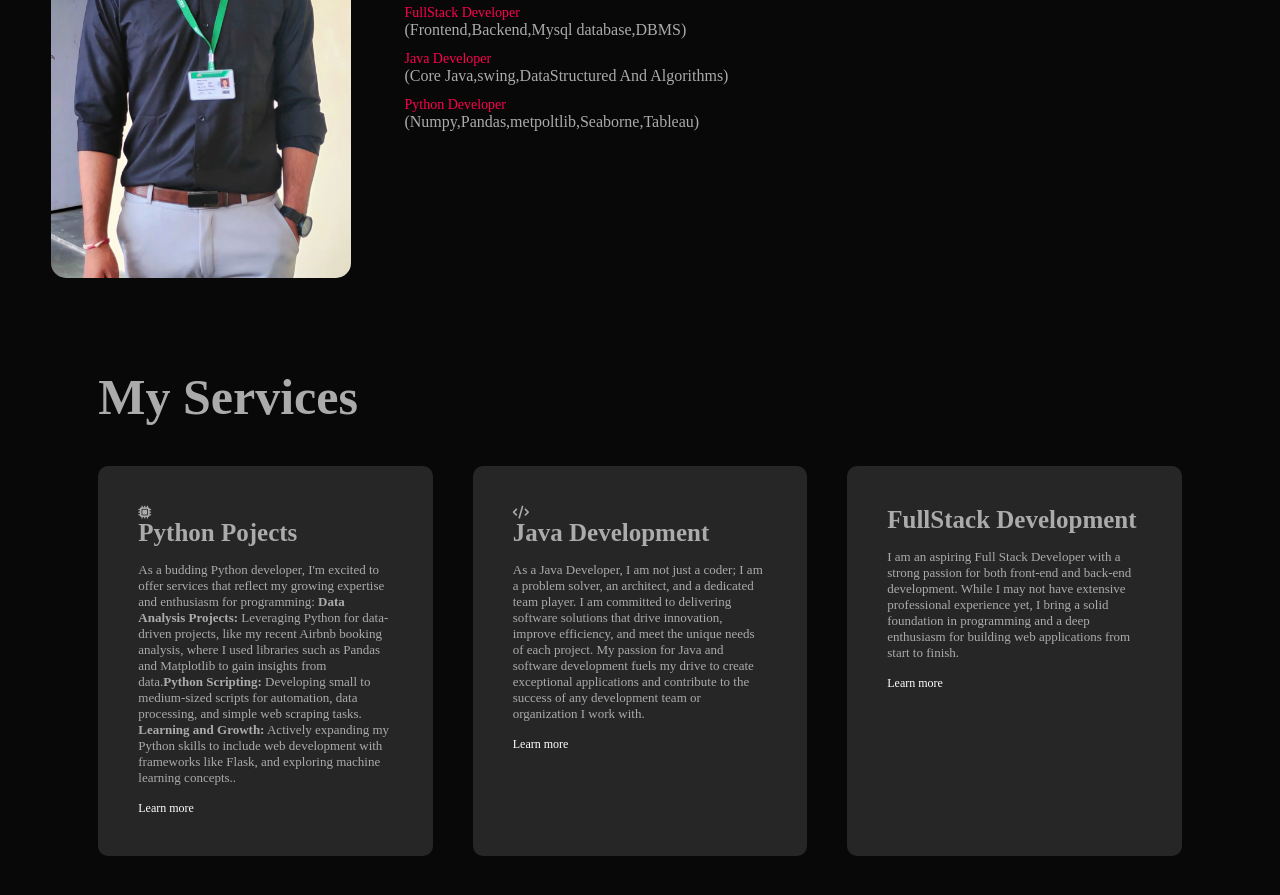
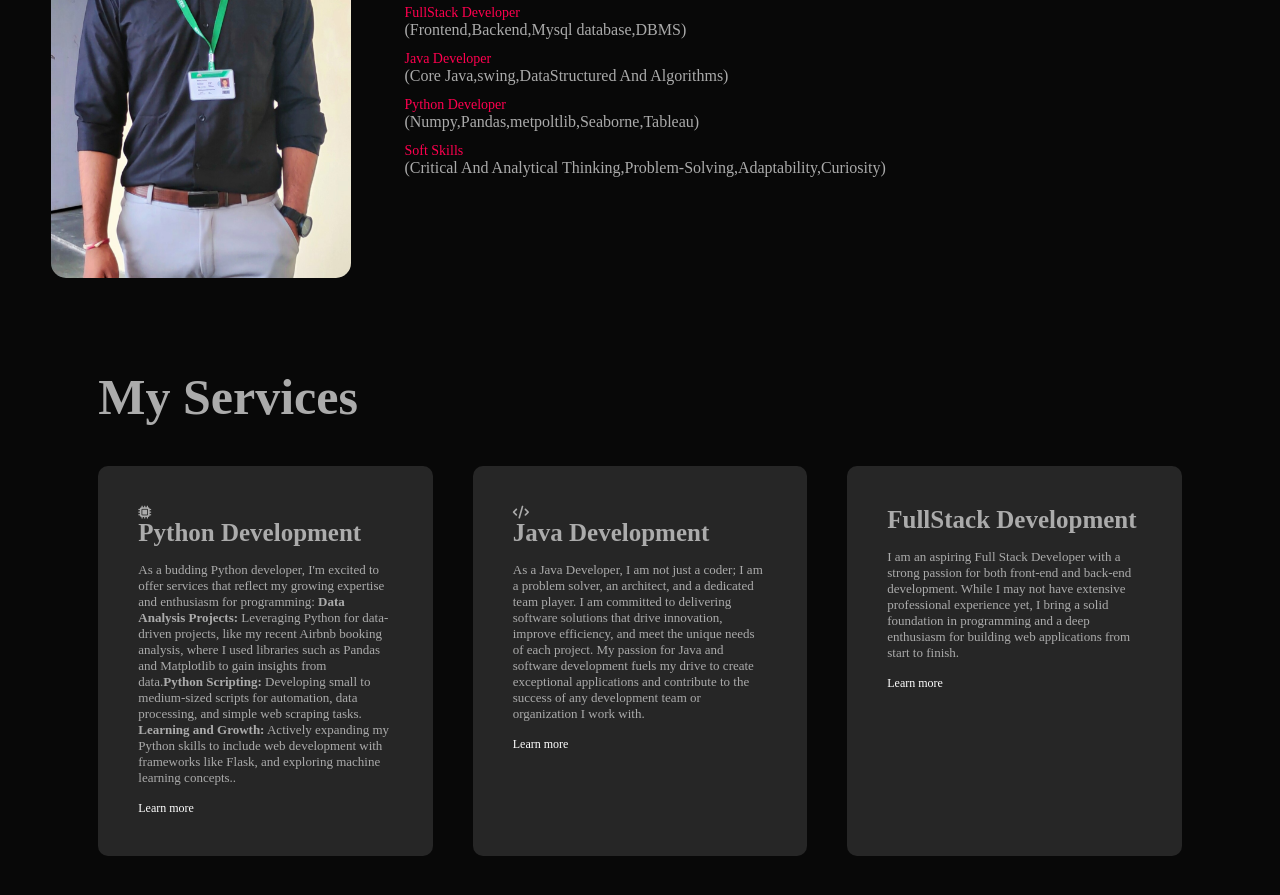
Before and after one commit to Akshaykadam22/My-Portfolio, a plain HTML site: page index.html in a window 1280 px wide. Shown: the part 1114-2009 px from the top of the page. Drawn offline with Linux system fonts and the light colour scheme; some icons are missing.

Commit message:
Update index.html

```diff
--- a/index.html
+++ b/index.html
@@ -50,6 +50,7 @@
                     <li><span>FullStack Developer</span><br>(Frontend,Backend,Mysql database,DBMS)</li>
                     <li><span>Java Developer</span><br>(Core Java,swing,DataStructured And Algorithms)</li>
                     <li><span>Python Developer</span><br>(Numpy,Pandas,metpoltlib,Seaborne,Tableau)</li>
+                    <li><span>Soft Skills</span><br>(Critical And Analytical Thinking,Problem-Solving,Adaptability,Curiosity)</li>
                 </ul>
                  </div>
              <div class="tab-contents" id="experience">
@@ -83,7 +84,7 @@
         <div class="services-list">
             <div>
                 <i class="fa-solid fa-microchip"></i>
-                <h2>Python Pojects</h2>
+                <h2>Python Development</h2>
                 <p>As a budding Python developer, I'm excited to offer services that reflect my growing expertise and enthusiasm for programming:
                   <b>Data Analysis Projects:</b> Leveraging Python for data-driven projects, like my recent Airbnb booking analysis, where I used libraries such as Pandas
                   and Matplotlib to gain insights from data.<b>Python Scripting:</b> Developing small to medium-sized scripts for automation, data processing, and simple web scraping tasks.
```
